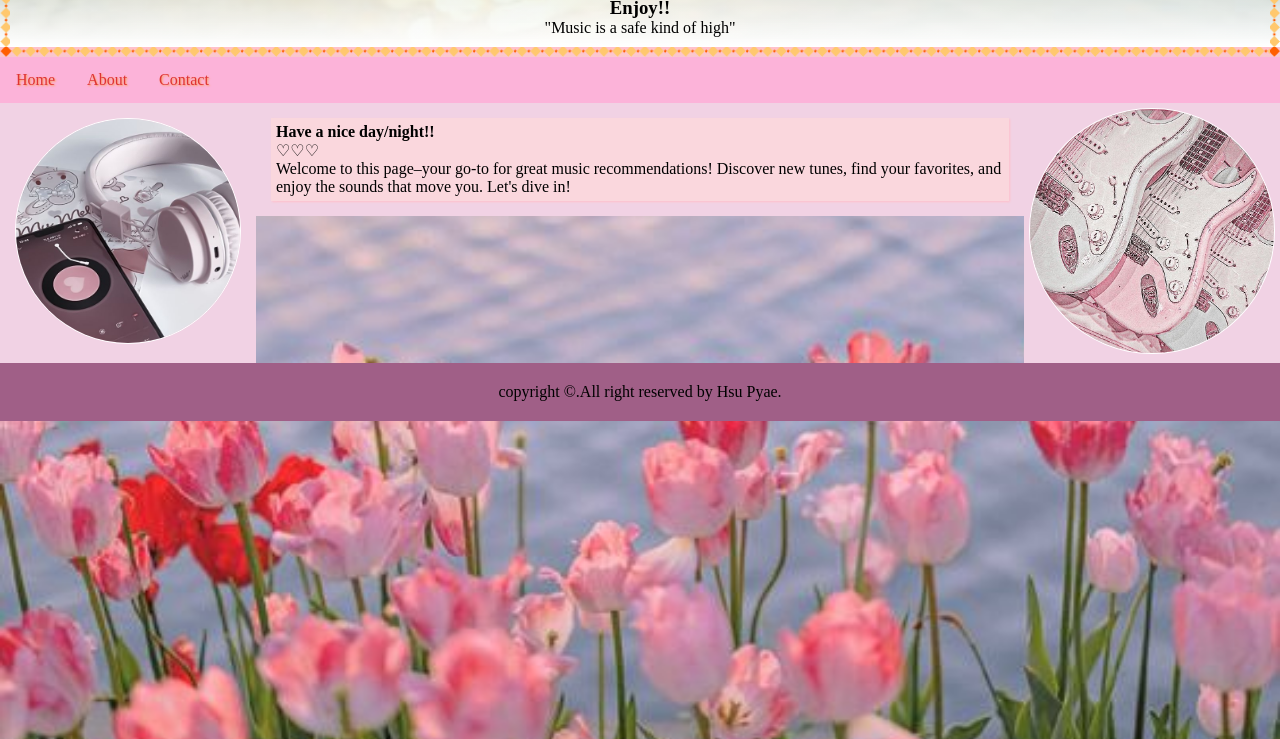
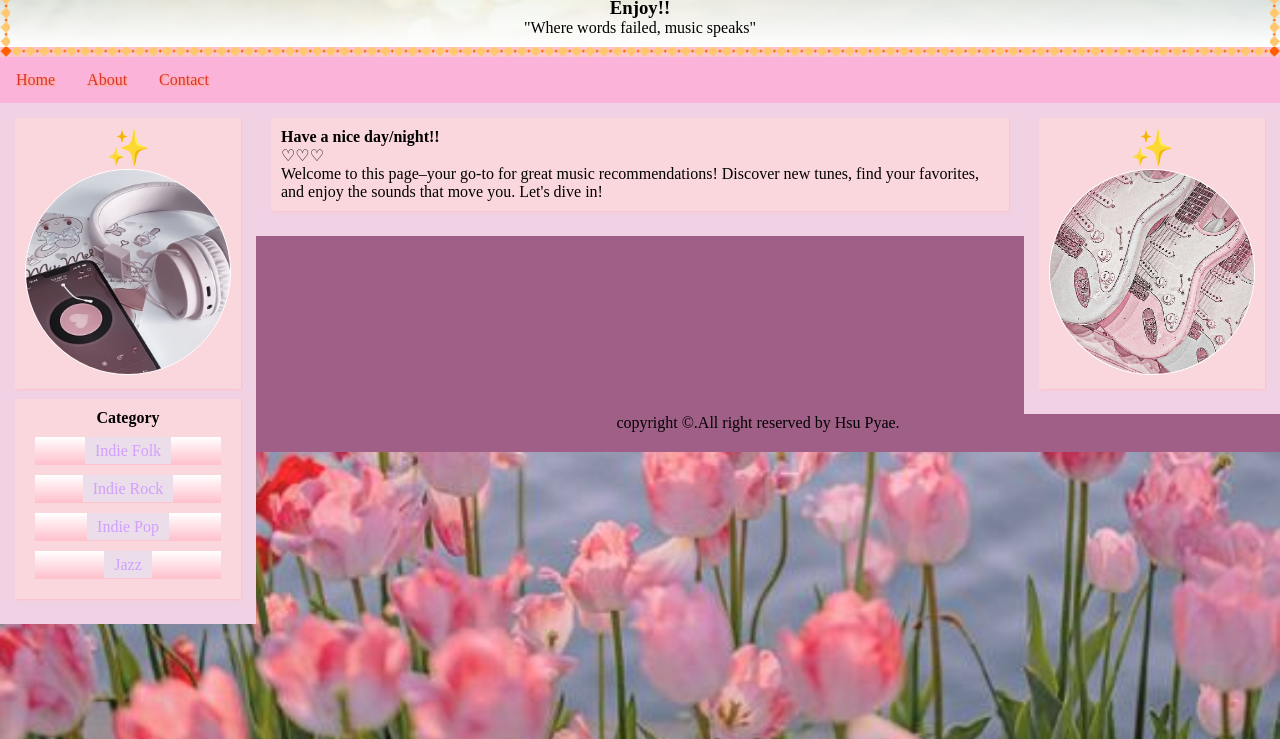
Before and after one commit to myathsupyae/IT-Blog, a plain HTML site: page index.html in a window 1280 px wide. Shown: the part 61-800 px from the top of the page. Drawn offline with Linux system fonts and the light colour scheme.

Commit message:
Add files via upload

```diff
--- a/css/style.css
+++ b/css/style.css
@@ -2,6 +2,7 @@
     box-sizing: border-box;
     margin: 0;
     padding: 0;
+    list-style-type: none;
 }
 .header{
     border: 10px solid transparent;
@@ -36,7 +37,7 @@ body{
     text-shadow: 1px 1px 2px rgb(250, 161, 87);
 }
 .nav a:hover{
-    background-color: rgb(230, 122, 247);
+    background-color: rgb(234, 163, 245);
     color: white;
     border: 1px solid;
     border-radius: 5px;
@@ -56,7 +57,7 @@ body{
 .right-column{
     float: left;
     width: 20%;
-    padding: 5px;
+    padding: 15px;
     background-color: rgb(241, 210, 228);
 }
 .row::after{
@@ -78,5 +79,28 @@ body{
 .post{
     background-color: rgb(250, 215, 221);
     box-shadow: 1px 1px 2px pink;
+    padding: 10px;
+    margin-bottom: 10px;
+}
+.left-column{
+    text-align: center;
+}
+.right-column{
+    text-align: center;
+
+}
+/* for category */
+.cat-menu a{
+    text-decoration: none;
+    color: rgb(209, 160, 254);
+    font-size: 16px;
+    background-color: rgb(235, 221, 233);
+    padding: 5px 10px;
+}
+.cat-menu li{
     padding: 5px;
+    margin: 10px;
+    text-align: center;
+    /*background-color: rgb(235, 221, 233);*/
+    background-image: linear-gradient( white,pink);
 }
--- a/index.html
+++ b/index.html
@@ -14,7 +14,7 @@
     <div class="header">
         <h1>Music Recommendation By MHP</h1>
         <h3>Enjoy!!</h3>
-        <p>"Music is a safe kind of high"</p>
+        <p>"Where words failed, music speaks"</p>
     </div>
     <div class="nav">
         <a href="index.html">Home</a>
@@ -23,8 +23,19 @@
     </div>
     <div class="row">
         <div class="left-column">
-            <h4></h4>
+            <div class="post">
+            <h4><p style="font-size: 35px;">&#10024</p></h4>
             <img src="images/Img2.jpg" alt="Profile"  class="profile-img">
+        </div>
+        <div class="post">
+            <h4>Category</h4>
+            <ul class="cat-menu">
+                <li><a href="#">Indie Folk</a></li>
+                <li><a href="#">Indie Rock</a></li>
+                <li><a href="#">Indie Pop</a></li>
+                 <li><a href="#">Jazz</a></li>
+            </ul>
+        </div>
         </div>
         <div class="mid-column">
             <div class="post">
@@ -33,7 +44,8 @@
             <p>Welcome to this page–your go-to for great music recommendations! Discover new tunes, find your favorites, and enjoy the sounds that move you. Let's dive in!</p></div>
         </div>
         <div class="right-column">
-            <h4></h4>
+            <div class="post">
+            <h4><p style="font-size: 35px;">&#10024</p></h4>
             <img src="images/Img1.jpg" alt="Profile" class="profile-img">
         </div>
     </div>
```
